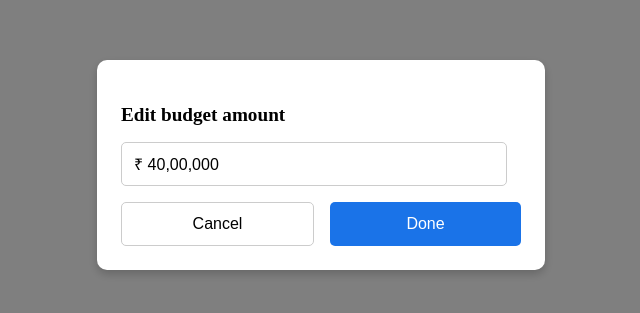
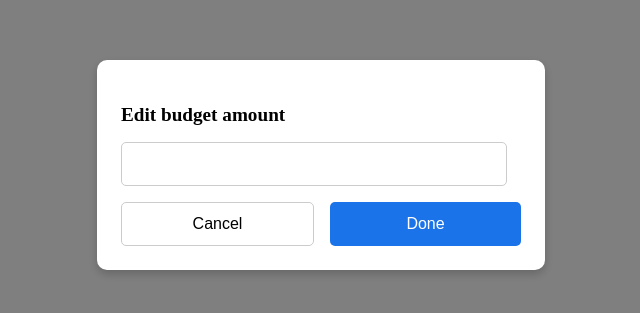
Before and after one commit to Mugdhashrivastava/tata-components, a React (Vite) app in the folder budget-popup/: page / in a window 1280 px wide. Shown: the part 251-564 px from the top of the page, without its empty margins (335-975 px from the left). Built offline with nearby package versions, Linux system fonts and the light colour scheme.

Commit message:
manual input

```diff
--- a/budget-popup/src/BudgetPopup.jsx
+++ b/budget-popup/src/BudgetPopup.jsx
@@ -6,7 +6,7 @@ const BudgetPopup = () => {
     <div className="overlay">
       <div className="popup">
         <h3>Edit budget amount</h3>
-        <input type="text" value="₹ 40,00,000" readOnly />
+        <input type="text"  />
         <div className="buttons">
           <button className="cancel">Cancel</button>
           <button className="done">Done</button>
```
